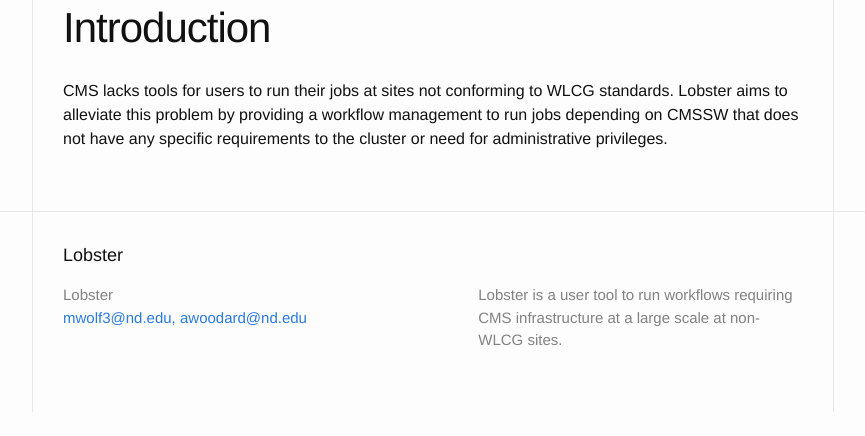
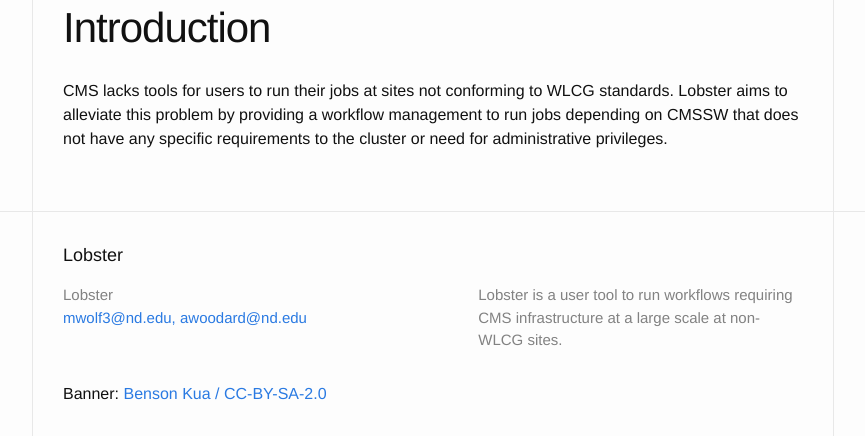
Before and after one commit to NDCMS/lobster, a Jekyll site: the page built from index.md, in a window 1280 px wide, cut to the strip 686-1122 px from the top of the page. Shown: the whole strip, without its empty margins (207-1072 px from the left). Built offline with Jekyll 4.4.1, drawn with Linux system fonts in a browser that asks for light colours; before the commit the page ends 1098 px from its top, so only the background shows below that.

Commit message:
Give credits for banner.

```diff
--- a/_includes/footer.html
+++ b/_includes/footer.html
@@ -50,6 +50,8 @@
       </div>
     </div>
 
+  Banner: <a href="http://commons.wikimedia.org/wiki/File:Lobster_Dinner_(6013079655).jpg"> Benson Kua / CC-BY-SA-2.0</a>
+
   </div>
 
 </footer>
```
